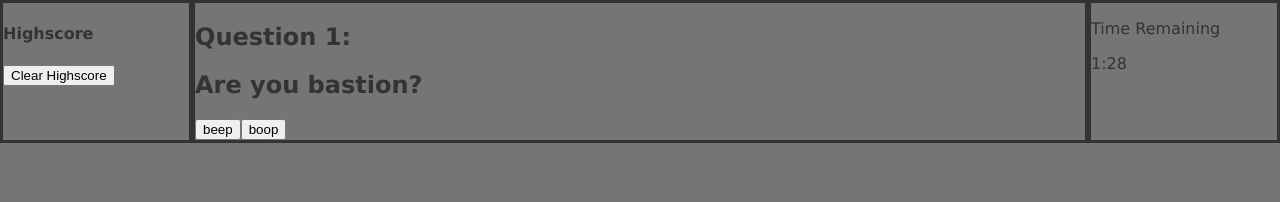
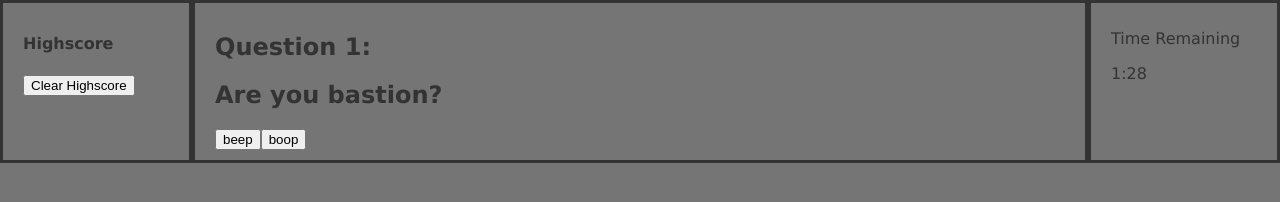
Before and after one commit to BrianCKWang/code-quiz, a plain HTML site: page index.html in a window 1280 px wide. Both pictures are taken after a click on the button "Start". Drawn offline with Linux system fonts and the light colour scheme.

Commit message:
subtract time when answered wrong

```diff
--- a/assets/css/style.css
+++ b/assets/css/style.css
@@ -16,7 +16,7 @@
     background: var(--background);
     color: var(--grey);
     margin: 0;
-    padding: 0;
+    /* padding: 0; */
     /* display: flex; */
     min-height: 100vh;
     /* flex-direction: row; */
@@ -26,6 +26,7 @@
 .container {
     width: 100%;
     margin: 0 auto;
+
     display: flex;
     flex-wrap: wrap;
     justify-content: space-around;
@@ -35,6 +36,7 @@
     border-style: solid;
     border-width: 3px;
     border-color: var(--secondary-color);
+    padding: 10px 20px;
 }
 
 #highscore {
--- a/assets/js/script.js
+++ b/assets/js/script.js
@@ -10,6 +10,7 @@ var correctCount = 0;
 var buttonActive = true;
 var timeRemaining = 0;
 var myTimer;
+var quizTimeMultiplier = 30;    // seconds
 
 /**
  * To add questions,
@@ -197,7 +198,7 @@ var saveHighscore = function () {
 }
 
 var updateHighscoreTable = function () {
-    debugger;
+    // debugger;
     removeElement(highscoreContentEl, ".highscore-item");
 
     for(var i = 0; i < highscore.length; i++){
@@ -209,8 +210,10 @@ var updateHighscoreTable = function () {
     }
 }
 
+
+
 var quizButtonClickHandler = async function(event) {
-    // debugger;
+    debugger;
 
     if(!buttonActive){
         return false;
@@ -235,6 +238,8 @@ var quizButtonClickHandler = async function(event) {
             }
             else{
                 updateFeedback(false);
+                timeRemaining -= quizTimeMultiplier;
+                updateTimer();
             }
 
             if(currentState == endIndex - 1){
@@ -252,12 +257,15 @@ var quizButtonClickHandler = async function(event) {
         }
     }
 
-
     // change state
     if(currentState < endIndex){
         currentState++;
         if(currentState  == endIndex){
-            contentObjArray[currentState].h2 = "You answered " + correctCount + " out of " + (endIndex - 1) + " questions correct. Please enter initial.";
+            contentObjArray[currentState].h2 = "You answered "
+            + correctCount
+            + " out of "
+            + (endIndex - 1)
+            + " questions correct. Please enter initial.";
         }
     }
     else{
@@ -266,7 +274,7 @@ var quizButtonClickHandler = async function(event) {
     }
 
     updatePage(contentObjArray[currentState]);
-};
+}
 
 var highscoreButtonClickHandler = function(event){
     var targetEl = event.target;
@@ -281,14 +289,14 @@ var highscoreButtonClickHandler = function(event){
 }
 
 var timerValueText = function () {
+    timeRemaining = timeRemaining < 0 ? 0 : timeRemaining;
     var minute = Math.floor(timeRemaining / 60);
     var seconds = timeRemaining % 60;
 
-    return minute + ":" + (seconds < 10?"0":"") + seconds;
+    return minute + ":" + (seconds < 10 ? "0" : "") + seconds;
 }
 
 var updateTimer = function () {
-    timeRemaining -= 1;
     timerContentEl.querySelector("#timer-value").textContent = timerValueText();
 }
 
@@ -302,13 +310,13 @@ var timerCheck = function () {
 }
 
 var timerHandle = function () {
+    timeRemaining -= 1;
     updateTimer();
     timerCheck();
 }
 
 var startTimer =  function () {
-    var multiplier = 30;    // seconds
-    timeRemaining = (contentObjArray.length - 2) * multiplier;
+    timeRemaining = (contentObjArray.length - 2) * quizTimeMultiplier;
     timerContentEl.querySelector("#timer-value").textContent = timerValueText();
     myTimer = setInterval(timerHandle, 1000);
 }
```
